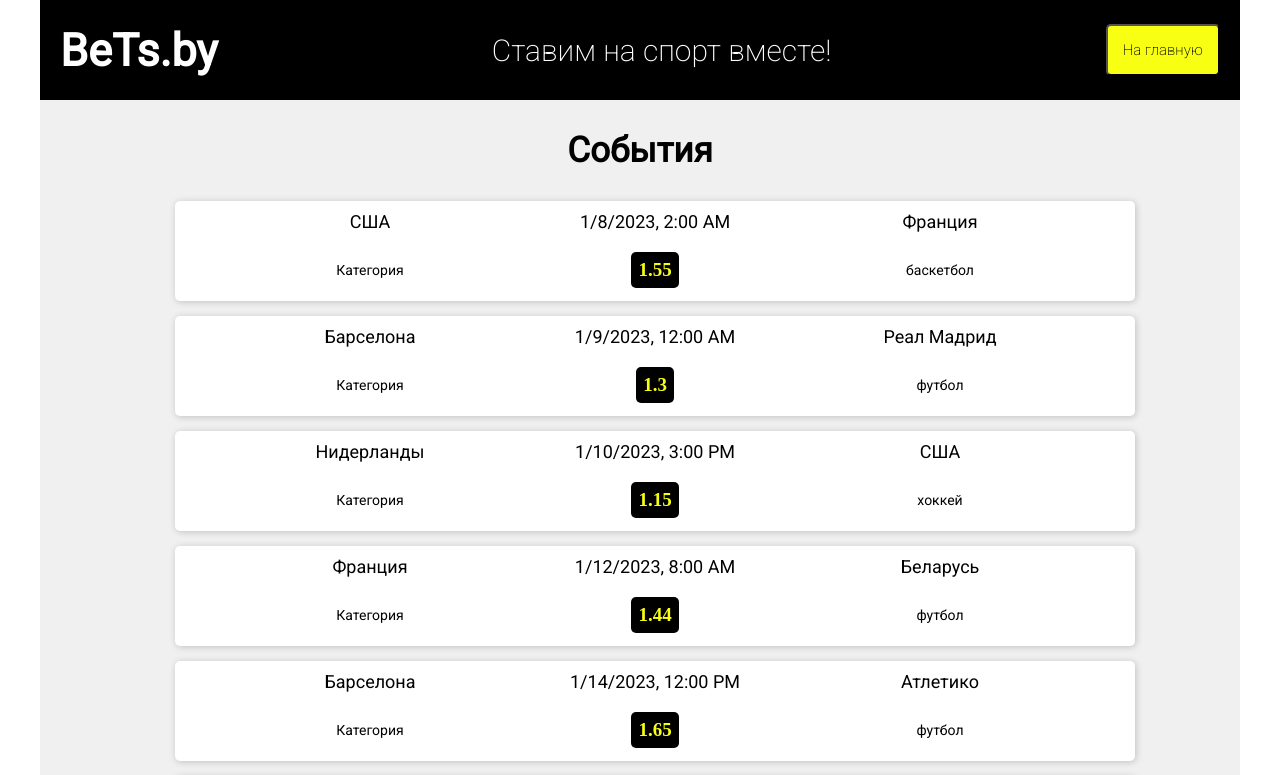
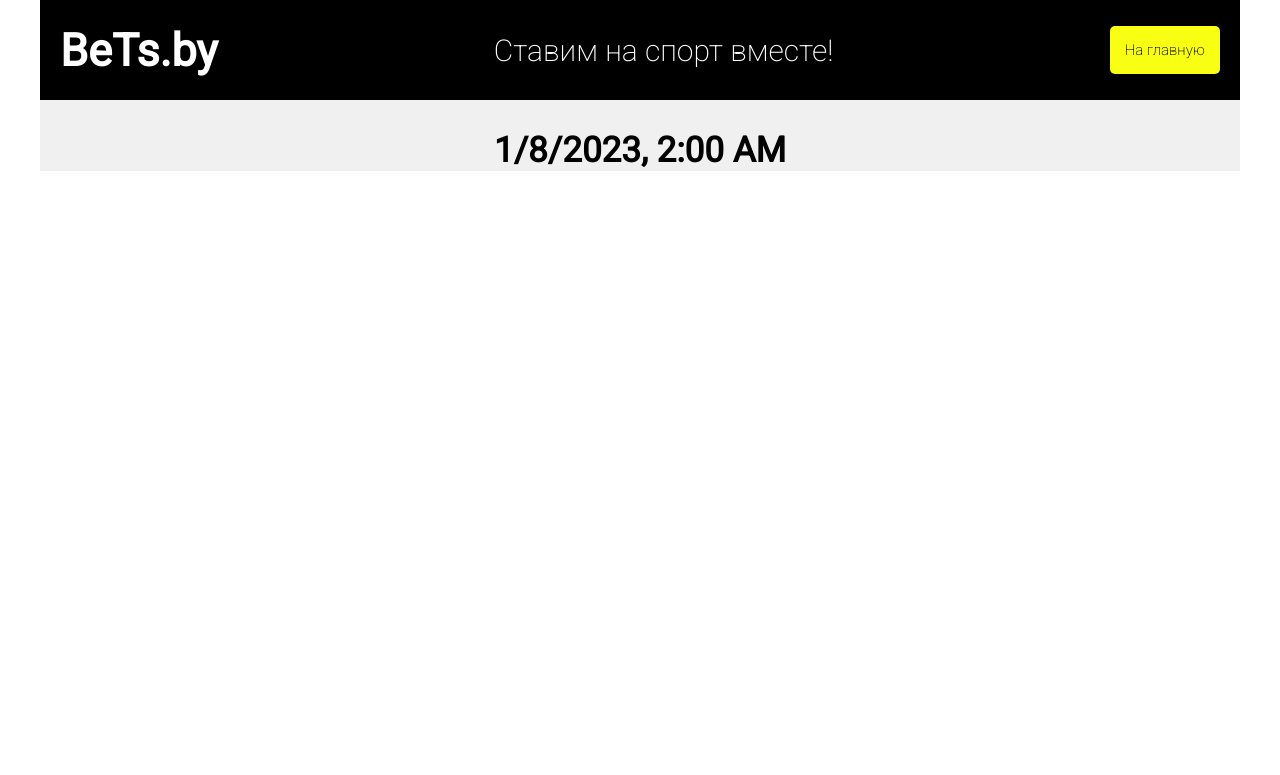
Before and after one commit to AndrewLesch/Bets, a React (Create React App) app: page /items/0 in a window 1280 px wide. Shown: the top 775 px of the page. Built offline with nearby package versions, Linux system fonts and the light colour scheme.

Commit message:
Add routes

```diff
--- a/package.json
+++ b/package.json
@@ -7,6 +7,7 @@
     "react": "^18.2.0",
     "react-dom": "^18.2.0",
     "react-router": "^6.6.1",
+    "react-router-dom": "^6.6.1",
     "react-scripts": "5.0.1"
   },
   "scripts": {
--- a/src/App.css
+++ b/src/App.css
@@ -41,6 +41,7 @@
   background-color: #f8ff13;
   border-radius: 5px;
   padding: 15px;
+  text-decoration: none;
 }
 
 .header-link:hover {
--- a/src/App.jsx
+++ b/src/App.jsx
@@ -1,16 +1,20 @@
+import { Link, Route, Routes } from 'react-router-dom';
 import './App.css';
-import BetList from './Components/BetList/BetList';
+import DetailsPage from './Pages/DetailsPage/DetailsPage';
+import HomePage from './Pages/HomePage/HomePage';
 
-const  App = () => {
+const App = () => {
   return (
     <div className="app">
       <header className="app-header">
         <h1 className='header-logo'>BeTs.by</h1>
         <h3 className='header-description'>Ставим на спорт вместе!</h3>
-        <button className='header-link'>На главную</button>
+        <Link className='header-link' to="*">На главную</Link>
       </header>
-      <h2 className='app-title'>События</h2>
-      <BetList />
+      <Routes>
+        <Route path='*' element={<HomePage/>} ></Route>
+        <Route path='items/:id' element={<DetailsPage />}></Route>
+      </Routes>
     </div>
   );
 }
--- a/src/Components/BetItem/BetItem.css
+++ b/src/Components/BetItem/BetItem.css
@@ -50,3 +50,8 @@
   border-radius: 5px;
   font-weight: 600;
 }
+
+.link1 {
+  text-decoration: none;
+  color: #000000;
+}
--- a/src/Components/BetItem/BetItem.jsx
+++ b/src/Components/BetItem/BetItem.jsx
@@ -1,7 +1,10 @@
+import { Link, Route, Routes } from 'react-router-dom';
 import './BetItem.css';
 
-const BetItem = ({item}) => {
+const BetItem = ({item, id}) => {
+
   return (
+    <Link to={`items/${id}`} className='link1'>
       <li className='bet-item'>
         <div className='bet-item--container'>
           <span className='bet-item--team'>{item.firstTeam}</span>
@@ -14,6 +17,7 @@ const BetItem = ({item}) => {
           <span className='bet-item--category'>{item.category}</span>
         </div>
       </li>
+    </Link>
   );
 }
 
--- a/src/Components/BetList/BetList.jsx
+++ b/src/Components/BetList/BetList.jsx
@@ -3,12 +3,14 @@ import { filterAndSortItems } from '../../utils';
 import BetItem from '../BetItem/BetItem';
 import './BetList.css';
 
+
+export const sortedAndFilteredItems  = filterAndSortItems(AppData)
+
 const BetList = () => {
-  const sortedAndFilteredItems  = filterAndSortItems(AppData)
 
   return (
     <ul className='bet-list'>
-      {sortedAndFilteredItems.map(((item, id) => <BetItem key={id} item={item}/>))}
+      {sortedAndFilteredItems.map(((item, id) => <BetItem key={id} id={id} item={item}/>))}
     </ul>
   );
 }
--- /dev/null
+++ b/src/Pages/DetailsPage/DetailsPage.jsx
@@ -0,0 +1,14 @@
+import { useParams } from "react-router";
+import { sortedAndFilteredItems } from "../../Components/BetList/BetList";
+
+const DetailsPage = () => {
+  let betId = useParams()
+  const selectedBet = sortedAndFilteredItems[betId.id]
+  return (
+    <>
+      <h2 className='app-title'>{selectedBet.date}</h2>
+    </>
+  );
+}
+
+export default DetailsPage;
--- /dev/null
+++ b/src/Pages/HomePage/HomePage.jsx
@@ -0,0 +1,13 @@
+import BetList from "../../Components/BetList/BetList";
+
+
+const HomePage = () => {
+  return (
+    <>
+      <h2 className='app-title'>События</h2>
+      <BetList />
+    </>
+  );
+}
+
+export default HomePage;
--- a/src/index.jsx
+++ b/src/index.jsx
@@ -1,10 +1,13 @@
 import React from 'react';
 import ReactDOM from 'react-dom/client';
+import { BrowserRouter } from 'react-router-dom';
 import App from './App';
 
 const root = ReactDOM.createRoot(document.getElementById('root'));
 root.render(
   <React.StrictMode>
-    <App />
+    <BrowserRouter>
+      <App />
+    </BrowserRouter>
   </React.StrictMode>
 );
```
Also changed, not shown: 1 other file (tests, documents, lock files or other folders). Lines whose indentation alone changed are shown as unchanged.
